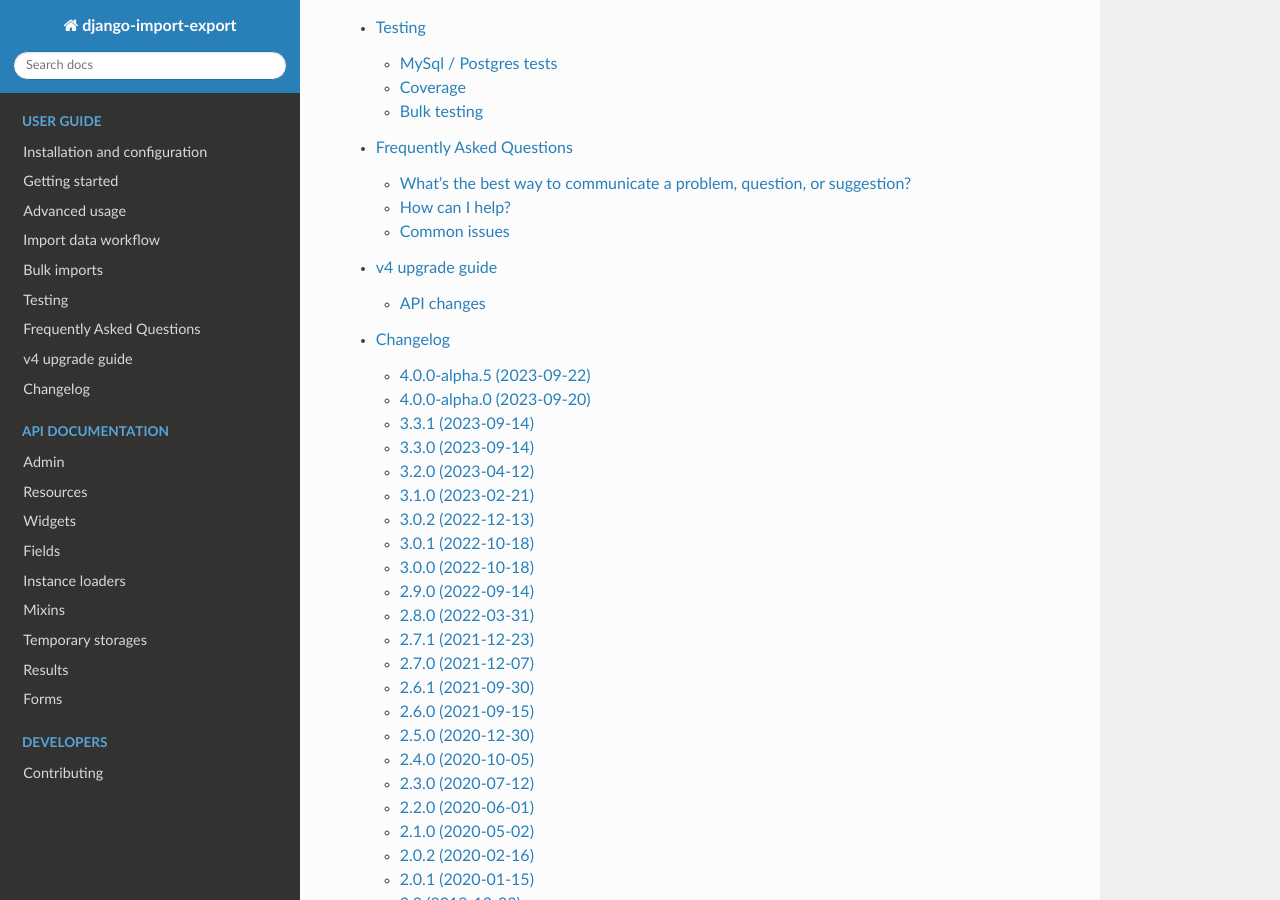
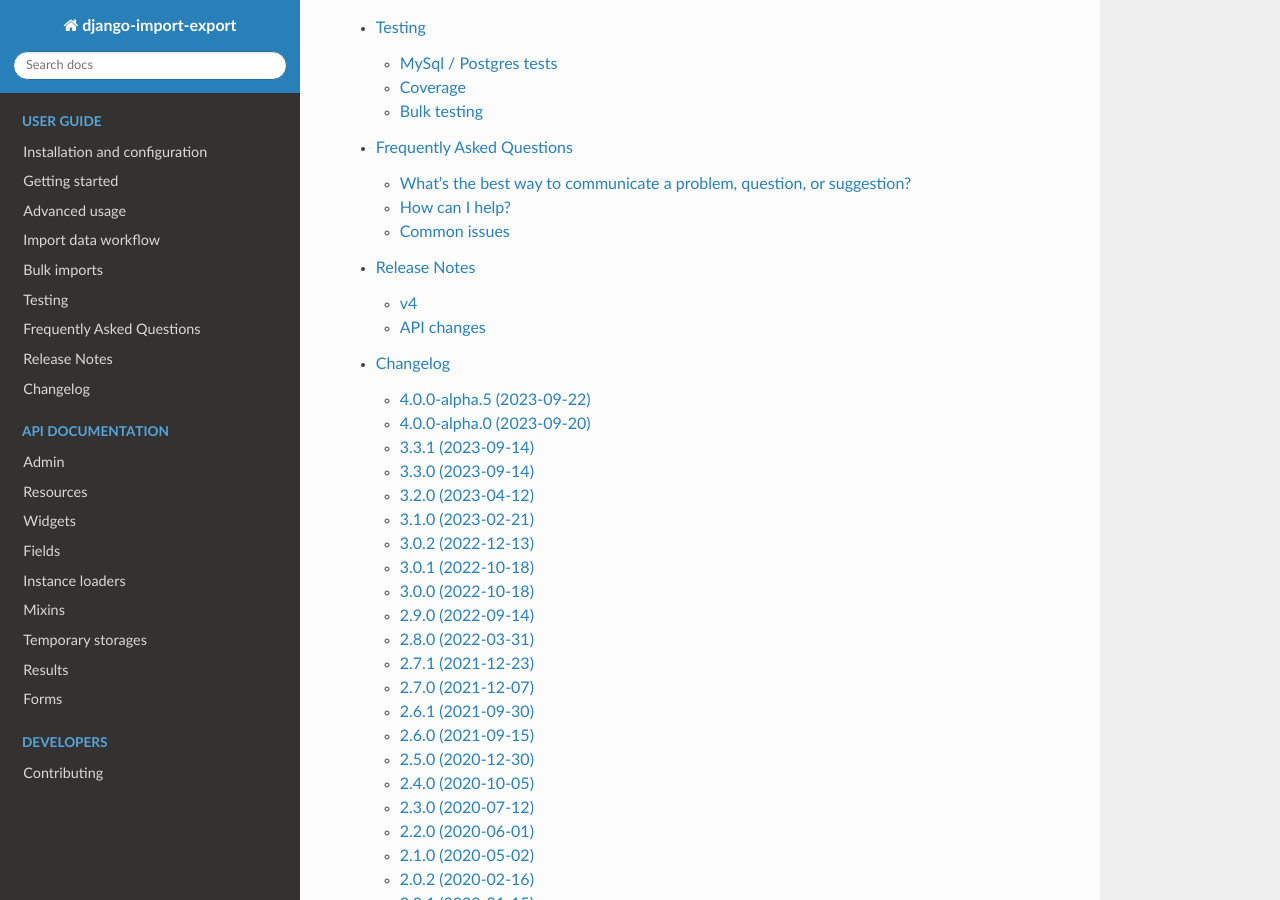
Before and after one commit to django-import-export/django-import-export, a Sphinx documentation site: the page built from docs/index.rst, in a window 1280 px wide and 900 px high, scrolled down 1652 px. Built offline with Sphinx 7.4.7 and the Read the Docs theme 2.0.0, drawn with Linux system fonts in a browser that asks for light colours; pages that are not in the unit, such as notebooks, are missing from menus; the version number could not be read and is left out.

Commit message:
documentation update

```diff
--- a/README.rst
+++ b/README.rst
@@ -26,6 +26,9 @@
 .. image:: https://static.pepy.tech/personalized-badge/django-import-export?period=month&units=international_system&left_color=black&right_color=blue&left_text=Downloads/month
     :target: https://pepy.tech/project/django-import-export
 
+.. image:: https://img.shields.io/twitter/url/https/twitter.com/django_import.svg?style=social&label=Follow%20%40django_import
+   :alt: Follow us on X
+
 django-import-export is a Django application and library for importing
 and exporting data from a variety of formats.  Includes Django Admin site integration.
 
--- a/docs/changelog.rst
+++ b/docs/changelog.rst
@@ -1,7 +1,7 @@
 Changelog
 =========
 
-Please refer to :ref:`v4_upgrade:v4 upgrade guide`.
+Please refer to :ref:`release_notes:v4`.
 
 4.0.0-alpha.5 (2023-09-22)
 --------------------------
--- a/docs/index.rst
+++ b/docs/index.rst
@@ -43,7 +43,7 @@
    celery
    testing
    faq
-   v4_upgrade
+   release_notes
    changelog
 
 .. toctree::
--- a/docs/v4_upgrade.rst
+++ b/docs/release_notes.rst
@@ -1,6 +1,9 @@
-================
-v4 upgrade guide
-================
+=============
+Release Notes
+=============
+
+v4
+==
 
 v4 of import-export (released Q4 2023) contains a number of minor changes to the API.
 
```
